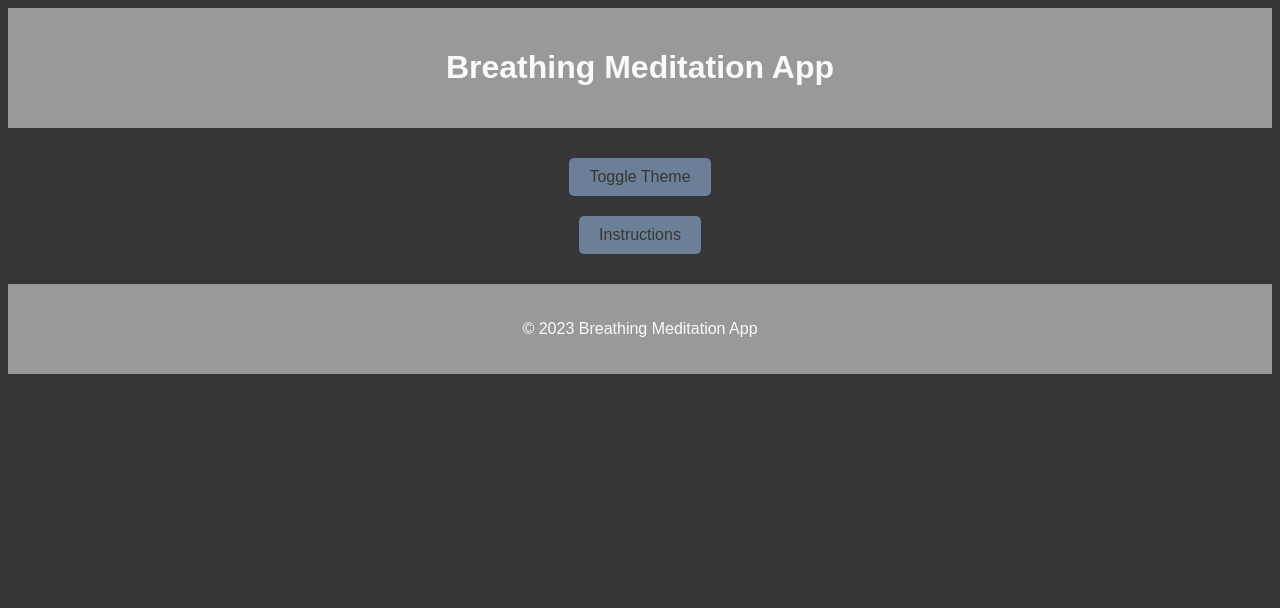
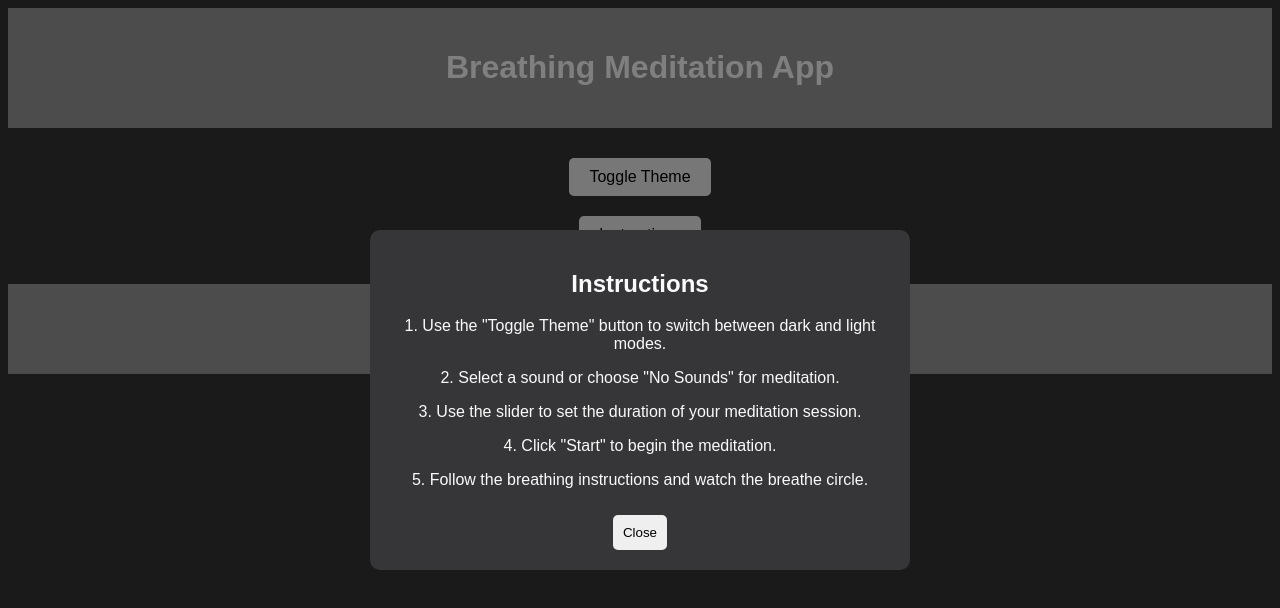
Before and after one commit to Mattds825/quick-breathe-web, a React (Create React App) app: page / in a window 1280 px wide. Both pictures are taken after a click on the button "Instructions". Shown: the top 608 px of the page. Built offline with nearby package versions, Linux system fonts and the light colour scheme.

Commit message:
added instructions modal and fixed dark/light theme styling on buttons and titles

```diff
--- a/src/components/Controls.js
+++ b/src/components/Controls.js
@@ -1,5 +1,6 @@
-import React from "react";
-import styled from "styled-components";
+import React, { useState } from 'react';
+import styled from 'styled-components';
+import InstructionsModal from './InstructionsModal';
 
 const ControlsContainer = styled.section`
   display: flex;
@@ -13,17 +14,29 @@ const Button = styled.button`
   padding: 10px 20px;
   font-size: 16px;
   cursor: pointer;
-  background: ${({ theme }) => theme.toggleBorder};
-  color: ${({ theme }) => theme.body};
+  background: ${({ theme }) => theme.buttonBackground};
+  color: ${({ theme }) => theme.buttonText};
   border: none;
   border-radius: 5px;
+  transition: all 0.3s ease;
+
+  &:hover {
+    opacity: 0.8;
+  }
 `;
 
 function Controls({themeToggler}){
+
+  const [isModalOpen, setIsModalOpen] = useState(false);
+
+  const openModal = () => setIsModalOpen(true);
+  const closeModal = () => setIsModalOpen(false);
+
     return(
         <ControlsContainer>
             <Button onClick={themeToggler}>Toggle Theme</Button>
-            <Button>Instructions</Button>
+            <Button onClick={openModal} >Instructions</Button>
+            <InstructionsModal isOpen={isModalOpen} onClose={closeModal} />
         </ControlsContainer>
     )
 }
--- a/src/components/Footer.js
+++ b/src/components/Footer.js
@@ -5,7 +5,7 @@ const FooterContainer = styled.footer`
   padding: 20px;
   text-align: center;
   background: ${({ theme }) => theme.background};
-  color: ${({ theme }) => theme.text};
+  color: ${({ theme }) => theme.headerText};
 `;
 
 function Footer() {
--- a/src/components/Header.js
+++ b/src/components/Header.js
@@ -5,7 +5,8 @@ const HeaderContainer = styled.header`
   padding: 20px;
   text-align: center;
   background: ${({ theme }) => theme.background};
-  color: ${({ theme }) => theme.text};
+  color: ${({ theme }) => theme.headerText};
+  transition: all 0.3s ease;
 `;
 
 function Header() {
--- /dev/null
+++ b/src/components/InstructionsModal.js
@@ -0,0 +1,60 @@
+
+import React, { useState } from 'react';
+import styled from 'styled-components';
+
+const ModalOverlay = styled.div`
+  position: fixed;
+  top: 0;
+  left: 0;
+  right: 0;
+  bottom: 0;
+  background: rgba(0, 0, 0, 0.5);
+  display: flex;
+  align-items: center;
+  justify-content: center;
+  z-index: 1000;
+`;
+
+const ModalContent = styled.div`
+  background: ${({ theme }) => theme.body};
+  color: ${({ theme }) => theme.text};
+  padding: 20px;
+  border-radius: 10px;
+  max-width: 500px;
+  width: 100%;
+  text-align: center;
+`;
+
+const CloseButton = styled.button`
+  background: ${({ theme }) => theme.buttonBackground};
+  color: ${({ theme }) => theme.buttonText};
+  border: none;
+  padding: 10px;
+  cursor: pointer;
+  border-radius: 5px;
+  margin-top: 10px;
+
+  &:hover {
+    opacity: 0.8;
+  }
+`;
+
+function InstructionsModal({ isOpen, onClose }) {
+  if (!isOpen) return null;
+
+  return (
+    <ModalOverlay>
+      <ModalContent>
+        <h2>Instructions</h2>
+        <p>1. Use the "Toggle Theme" button to switch between dark and light modes.</p>
+        <p>2. Select a sound or choose "No Sounds" for meditation.</p>
+        <p>3. Use the slider to set the duration of your meditation session.</p>
+        <p>4. Click "Start" to begin the meditation.</p>
+        <p>5. Follow the breathing instructions and watch the breathe circle.</p>
+        <CloseButton onClick={onClose}>Close</CloseButton>
+      </ModalContent>
+    </ModalOverlay>
+  );
+}
+
+export default InstructionsModal;
--- a/src/styles/theme.js
+++ b/src/styles/theme.js
@@ -1,6 +1,7 @@
 export const lightTheme = {
     body: '#FFFFFF',
     text: '#363537',
+    headerText: '#FFF',
     toggleBorder: '#FFF',
     background: '#363537',
     circle: 'rgba(135, 206, 250, 0.3)',
@@ -9,6 +10,7 @@ export const lightTheme = {
   export const darkTheme = {
     body: '#363537',
     text: '#FAFAFA',
+    headerText: '#FFF',
     toggleBorder: '#6B8096',
     background: '#999',
     circle: 'rgba(70, 130, 180, 0.3)',
```
